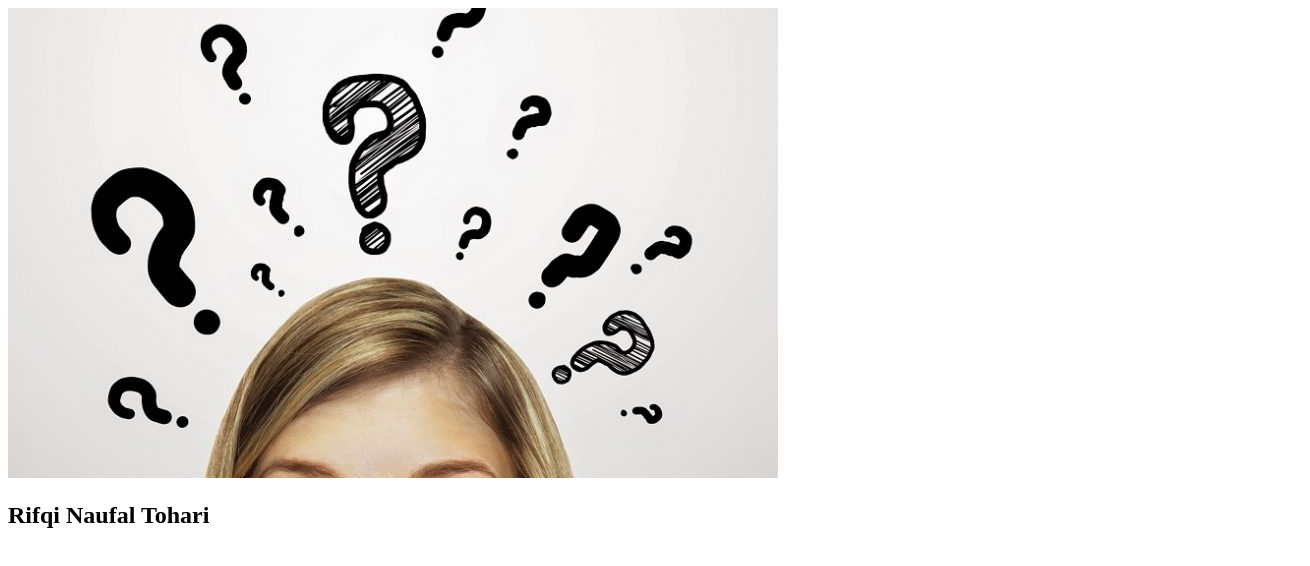
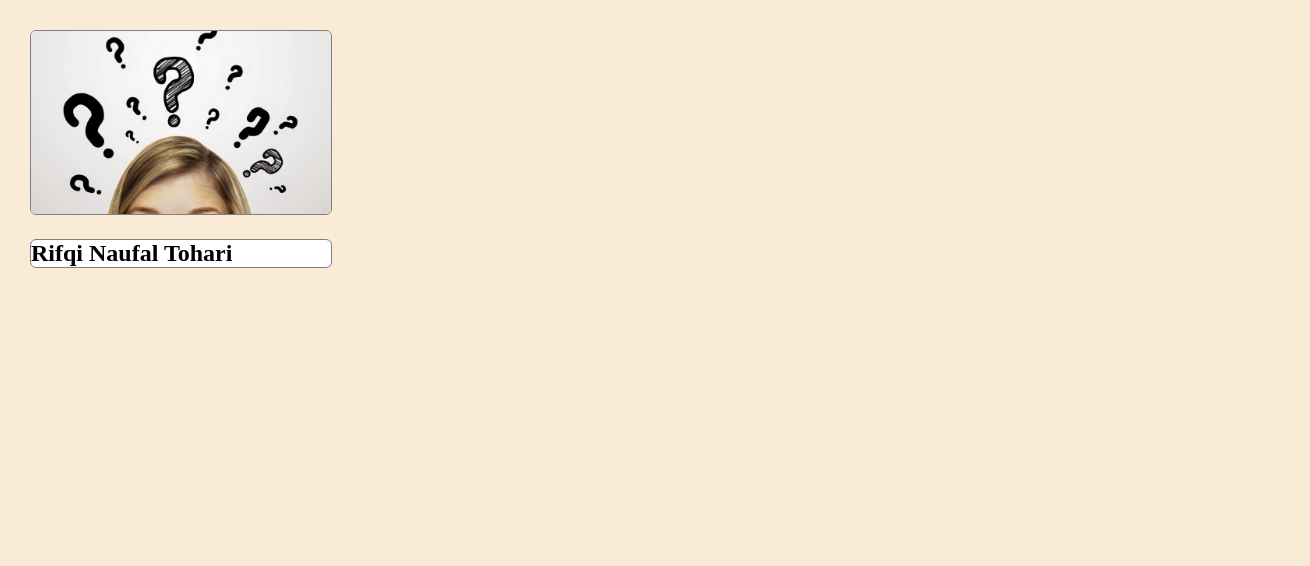
Before and after one commit to toharifqi/my-repo-from-remote, a plain HTML site: page index.html in a window 1280 px wide. Shown: the whole page, 1310 px wide, since content can reach past the window. Drawn offline with Linux system fonts and the light colour scheme.

Commit message:
+ added new file style.css + assigned style.css into index.html + added some ids for some elements

```diff
--- a/index.html
+++ b/index.html
@@ -1,12 +1,13 @@
 <!DOCTYPE html>
 <html>
   <head>
+    <link rel="stylesheet" href="style.css">
   </head>
 
   <body>
     <div>
-        <img src="images/tes.jpg" alt="profile image" />
-        <h2>Rifqi Naufal Tohari</h2>
+        <img id="profile-container" src="images/tes.jpg" alt="profile image" />
+        <h2 id="profile-container">Rifqi Naufal Tohari</h2>
      </div>
   </body>
 
--- /dev/null
+++ b/style.css
@@ -0,0 +1,21 @@
+body {
+    width: 100%;
+    margin: 30px;
+    background-color: antiquewhite;
+ }
+
+ #profile-container{
+    max-width: 300px;
+    background-color: white;
+    border: 1px solid gray;
+    border-radius: 6px;
+ }
+
+ #profile-image{
+    width: 100%;
+    height: auto;
+ }
+
+ #profile-name{
+    text-align: center;
+ }
```
